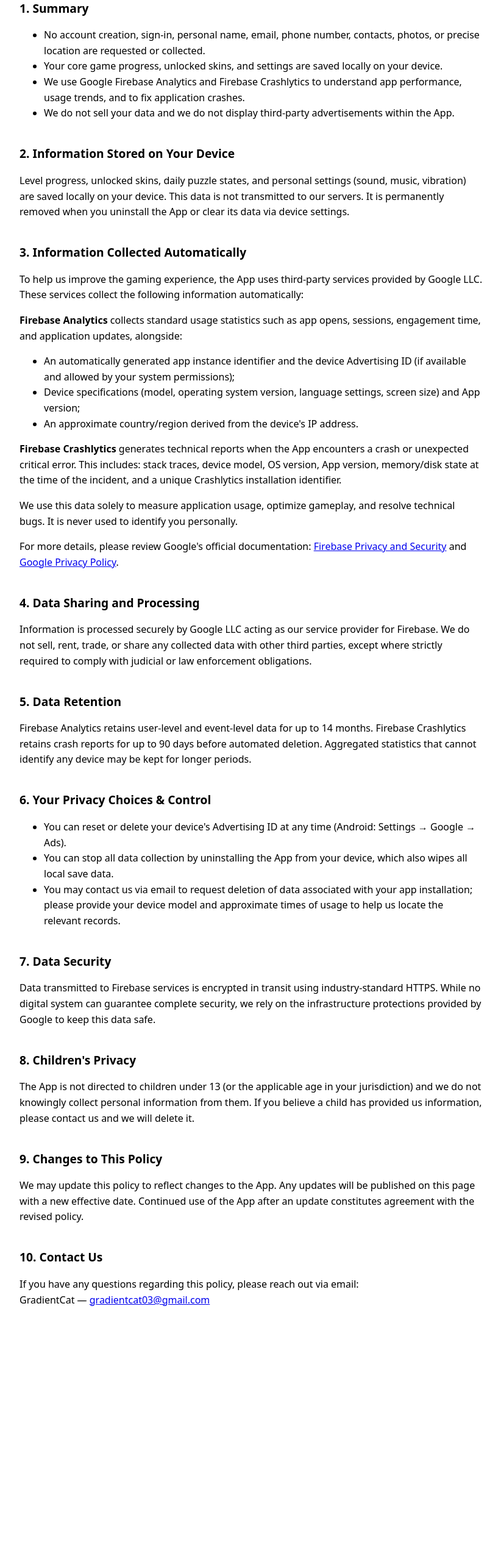
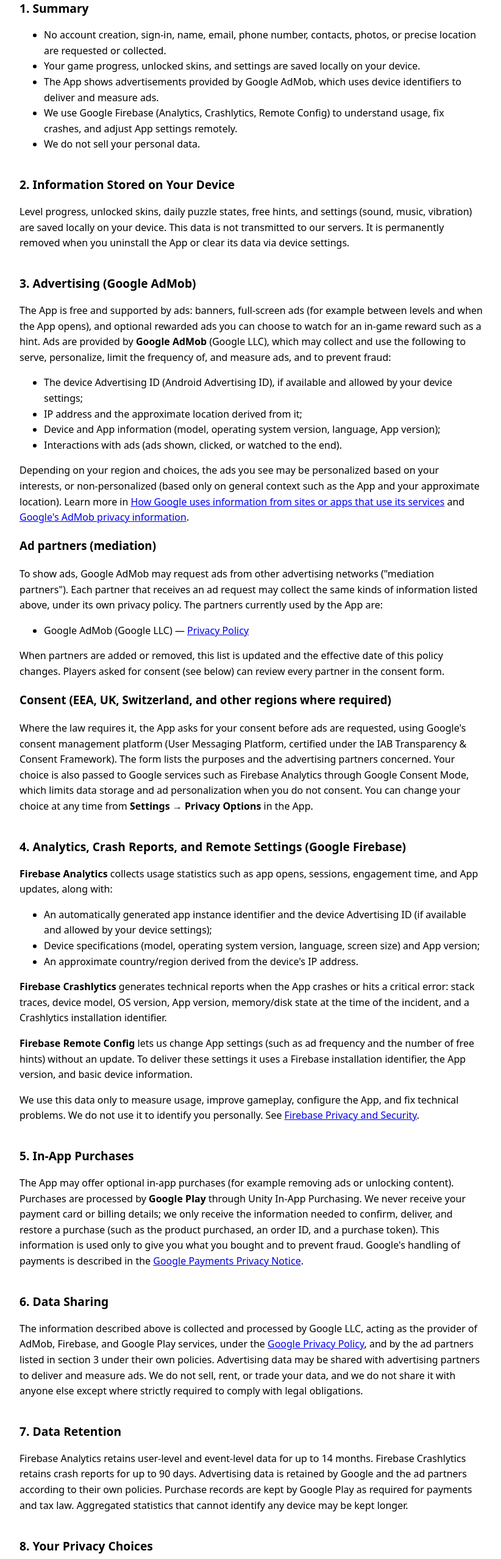
Before and after one commit to LeMinhVuKhiToiThuong02/linkblast-privacy, a plain HTML site: page index.html in a window 1280 px wide. Shown: the part 240-2797 px from the top of the page at 61% size, without its empty margins (228-1050 px from the left). Before the commit the page ends 2449 px from the top, so only its background shows below. Drawn offline with Linux system fonts and the light colour scheme.

Commit message:
Update index.html

```diff
--- a/index.html
+++ b/index.html
@@ -14,61 +14,108 @@
 </head>
 <body>
 <h1>Privacy Policy — Link Blast</h1>
-<p class="muted">Effective date: October 20, 2026</p>
+<p class="muted">Effective date: October 27, 2026</p>
 
 <p>This policy explains how <strong>Link Blast</strong> (the "App", package <code>com.gradientcat.linkblast</code>),
 published by GradientCat ("we", "us"), handles information. By using the App you agree to this policy.</p>
 
 <h2>1. Summary</h2>
 <ul>
-  <li>No account creation, sign-in, personal name, email, phone number, contacts, photos, or precise location are requested or collected.</li>
-  <li>Your core game progress, unlocked skins, and settings are saved locally on your device.</li>
-  <li>We use Google Firebase Analytics and Firebase Crashlytics to understand app performance, usage trends, and to fix application crashes.</li>
-  <li>We do not sell your data and we do not display third-party advertisements within the App.</li>
+  <li>No account creation, sign-in, name, email, phone number, contacts, photos, or precise location are requested or collected.</li>
+  <li>Your game progress, unlocked skins, and settings are saved locally on your device.</li>
+  <li>The App shows advertisements provided by Google AdMob, which uses device identifiers to deliver and measure ads.</li>
+  <li>We use Google Firebase (Analytics, Crashlytics, Remote Config) to understand usage, fix crashes, and adjust App settings remotely.</li>
+  <li>We do not sell your personal data.</li>
 </ul>
 
 <h2>2. Information Stored on Your Device</h2>
-<p>Level progress, unlocked skins, daily puzzle states, and personal settings (sound, music, vibration) are saved locally on your
+<p>Level progress, unlocked skins, daily puzzle states, free hints, and settings (sound, music, vibration) are saved locally on your
 device. This data is not transmitted to our servers. It is permanently removed when you uninstall the App or clear its data via device settings.</p>
 
-<h2>3. Information Collected Automatically</h2>
-<p>To help us improve the gaming experience, the App uses third-party services provided by Google LLC. These services collect the following information automatically:</p>
-<p><strong>Firebase Analytics</strong> collects standard usage statistics such as app opens, sessions, engagement time, and application updates, alongside:</p>
+<h2>3. Advertising (Google AdMob)</h2>
+<p>The App is free and supported by ads: banners, full-screen ads (for example between levels and when the App opens), and optional
+rewarded ads you can choose to watch for an in-game reward such as a hint. Ads are provided by <strong>Google AdMob</strong>
+(Google LLC), which may collect and use the following to serve, personalize, limit the frequency of, and measure ads, and to prevent fraud:</p>
 <ul>
-  <li>An automatically generated app instance identifier and the device Advertising ID (if available and allowed by your system permissions);</li>
-  <li>Device specifications (model, operating system version, language settings, screen size) and App version;</li>
+  <li>The device Advertising ID (Android Advertising ID), if available and allowed by your device settings;</li>
+  <li>IP address and the approximate location derived from it;</li>
+  <li>Device and App information (model, operating system version, language, App version);</li>
+  <li>Interactions with ads (ads shown, clicked, or watched to the end).</li>
+</ul>
+<p>Depending on your region and choices, the ads you see may be personalized based on your interests, or non-personalized
+(based only on general context such as the App and your approximate location). Learn more in
+<a href="https://policies.google.com/technologies/partner-sites" target="_blank" rel="noopener">How Google uses information from sites or apps that use its services</a>
+and <a href="https://support.google.com/admob/answer/6128543" target="_blank" rel="noopener">Google's AdMob privacy information</a>.</p>
+
+<h3>Ad partners (mediation)</h3>
+<p>To show ads, Google AdMob may request ads from other advertising networks ("mediation partners"). Each partner that receives
+an ad request may collect the same kinds of information listed above, under its own privacy policy. The partners currently used by the App are:</p>
+<ul>
+  <li>Google AdMob (Google LLC) — <a href="https://policies.google.com/privacy" target="_blank" rel="noopener">Privacy Policy</a></li>
+</ul>
+<p>When partners are added or removed, this list is updated and the effective date of this policy changes. Players asked for consent
+(see below) can review every partner in the consent form.</p>
+
+<h3>Consent (EEA, UK, Switzerland, and other regions where required)</h3>
+<p>Where the law requires it, the App asks for your consent before ads are requested, using Google's consent management platform
+(User Messaging Platform, certified under the IAB Transparency &amp; Consent Framework). The form lists the purposes and the advertising
+partners concerned. Your choice is also passed to Google services such as Firebase Analytics through Google Consent Mode, which limits
+data storage and ad personalization when you do not consent. You can change your choice at any time from <strong>Settings → Privacy Options</strong> in the App.</p>
+
+<h2>4. Analytics, Crash Reports, and Remote Settings (Google Firebase)</h2>
+<p><strong>Firebase Analytics</strong> collects usage statistics such as app opens, sessions, engagement time, and App updates, along with:</p>
+<ul>
+  <li>An automatically generated app instance identifier and the device Advertising ID (if available and allowed by your device settings);</li>
+  <li>Device specifications (model, operating system version, language, screen size) and App version;</li>
   <li>An approximate country/region derived from the device's IP address.</li>
 </ul>
-<p><strong>Firebase Crashlytics</strong> generates technical reports when the App encounters a crash or unexpected critical error. This includes: stack traces, device model, OS version, App version, memory/disk state at the time of the incident, and a unique Crashlytics installation identifier.</p>
-<p>We use this data solely to measure application usage, optimize gameplay, and resolve technical bugs. It is never used to identify you personally.</p>
-<p>For more details, please review Google's official documentation:
-<a href="https://firebase.google.com/support/privacy" target="_blank" rel="noopener">Firebase Privacy and Security</a> and
-<a href="https://policies.google.com/privacy" target="_blank" rel="noopener">Google Privacy Policy</a>.</p>
+<p><strong>Firebase Crashlytics</strong> generates technical reports when the App crashes or hits a critical error: stack traces, device model,
+OS version, App version, memory/disk state at the time of the incident, and a Crashlytics installation identifier.</p>
+<p><strong>Firebase Remote Config</strong> lets us change App settings (such as ad frequency and the number of free hints) without an update.
+To deliver these settings it uses a Firebase installation identifier, the App version, and basic device information.</p>
+<p>We use this data only to measure usage, improve gameplay, configure the App, and fix technical problems. We do not use it to identify you personally.
+See <a href="https://firebase.google.com/support/privacy" target="_blank" rel="noopener">Firebase Privacy and Security</a>.</p>
 
-<h2>4. Data Sharing and Processing</h2>
-<p>Information is processed securely by Google LLC acting as our service provider for Firebase. We do not sell, rent, trade, or share any collected data with other third parties, except where strictly required to comply with judicial or law enforcement obligations.</p>
+<h2>5. In-App Purchases</h2>
+<p>The App may offer optional in-app purchases (for example removing ads or unlocking content). Purchases are processed by
+<strong>Google Play</strong> through Unity In-App Purchasing. We never receive your payment card or billing details; we only receive
+the information needed to confirm, deliver, and restore a purchase (such as the product purchased, an order ID, and a purchase token).
+This information is used only to give you what you bought and to prevent fraud.
+Google's handling of payments is described in the <a href="https://payments.google.com/payments/apis-secure/u/0/get_legal_document?ldo=0&amp;ldt=privacynotice" target="_blank" rel="noopener">Google Payments Privacy Notice</a>.</p>
 
-<h2>5. Data Retention</h2>
-<p>Firebase Analytics retains user-level and event-level data for up to 14 months. Firebase Crashlytics retains crash reports for up to 90 days before automated deletion. Aggregated statistics that cannot identify any device may be kept for longer periods.</p>
+<h2>6. Data Sharing</h2>
+<p>The information described above is collected and processed by Google LLC, acting as the provider of AdMob, Firebase, and Google Play services,
+under the <a href="https://policies.google.com/privacy" target="_blank" rel="noopener">Google Privacy Policy</a>, and by the ad partners listed in section 3
+under their own policies. Advertising data may be shared with advertising partners to deliver and measure ads. We do not sell, rent, or trade your data, and we do not share it with anyone else except where
+strictly required to comply with legal obligations.</p>
 
-<h2>6. Your Privacy Choices &amp; Control</h2>
+<h2>7. Data Retention</h2>
+<p>Firebase Analytics retains user-level and event-level data for up to 14 months. Firebase Crashlytics retains crash reports for up to 90 days.
+Advertising data is retained by Google and the ad partners according to their own policies. Purchase records are kept by Google Play as
+required for payments and tax law. Aggregated statistics that cannot identify any device may be kept longer.</p>
+
+<h2>8. Your Privacy Choices</h2>
 <ul>
-  <li>You can reset or delete your device's Advertising ID at any time (Android: Settings → Google → Ads).</li>
-  <li>You can stop all data collection by uninstalling the App from your device, which also wipes all local save data.</li>
-  <li>You may contact us via email to request deletion of data associated with your app installation; please provide your device model and approximate times of usage to help us locate the relevant records.</li>
+  <li>Opt out of personalized ads, or reset or delete your Advertising ID, at any time (Android: Settings → Google → Ads, or Settings → Privacy → Ads, depending on your device).</li>
+  <li>If you were asked for ad consent, change or withdraw it at any time from <strong>Settings → Privacy Options</strong> in the App.</li>
+  <li>Stop all data collection by uninstalling the App, which also deletes all locally saved data.</li>
+  <li>Contact us by email to request deletion of data associated with your installation; please include your device model and approximate times of use so we can locate the records.</li>
 </ul>
 
-<h2>7. Data Security</h2>
-<p>Data transmitted to Firebase services is encrypted in transit using industry-standard HTTPS. While no digital system can guarantee complete security, we rely on the infrastructure protections provided by Google to keep this data safe.</p>
+<h2>9. Data Security</h2>
+<p>Data sent to Google services is encrypted in transit using HTTPS. While no system can guarantee complete security, we rely on the protections
+provided by Google's infrastructure to keep this data safe.</p>
 
-<h2>8. Children's Privacy</h2>
-<p>The App is not directed to children under 13 (or the applicable age in your jurisdiction) and we do not knowingly collect personal information from them. If you believe a child has provided us information, please contact us and we will delete it.</p>
+<h2>10. Children's Privacy</h2>
+<p>The App is not directed to children under 13 (or the applicable age in your jurisdiction), and we do not knowingly collect personal information
+from them. If you believe a child has provided us information, please contact us and we will delete it.</p>
 
-<h2>9. Changes to This Policy</h2>
-<p>We may update this policy to reflect changes to the App. Any updates will be published on this page with a new effective date. Continued use of the App after an update constitutes agreement with the revised policy.</p>
+<h2>11. Changes to This Policy</h2>
+<p>We may update this policy to reflect changes to the App. Updates will be published on this page with a new effective date. Continued use of the
+App after an update means you accept the revised policy.</p>
 
-<h2>10. Contact Us</h2>
-<p>If you have any questions regarding this policy, please reach out via email: <br>
-GradientCat — <a href="mailto:leminhvu0201@gmail.com">gradientcat03@gmail.com</a></p>
+<h2>12. Contact Us</h2>
+<p>If you have any questions about this policy, please email us:<br>
+GradientCat — <a href="mailto:gradientcat03@gmail.com">gradientcat03@gmail.com</a></p>
 </body>
 </html>
```
